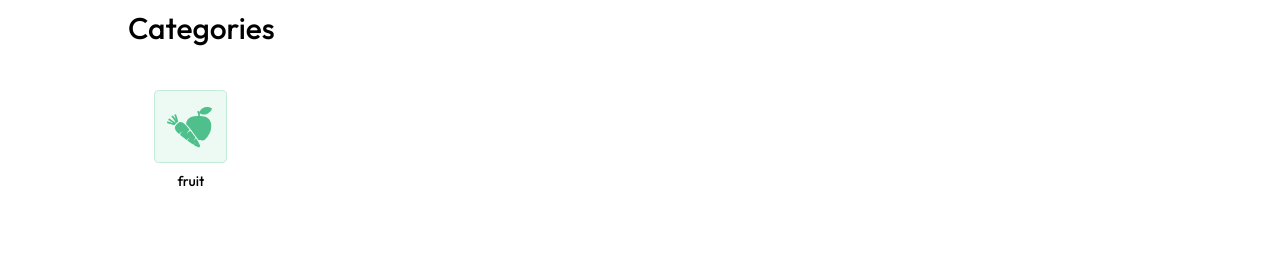
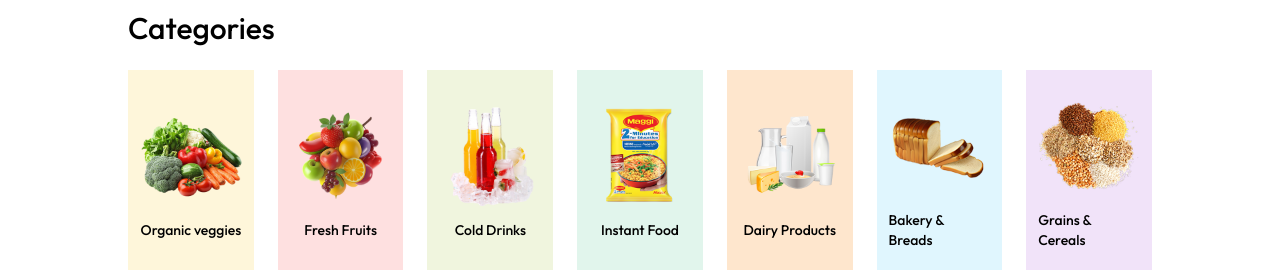
Before and after one commit to Tsedniya/Grocery-Delivery-Website, a React (Vite) app in the folder client/: page / in a window 1280 px wide. Shown: the part 534-804 px from the top of the page. Built offline with nearby package versions, Linux system fonts and the light colour scheme.

Commit message:
Frontend : Catagories

```diff
--- a/client/src/components/Categories.jsx
+++ b/client/src/components/Categories.jsx
@@ -1,15 +1,33 @@
 import React from 'react'
-import { assets }  from '../assets/assets'
+import { categories}  from '../assets/assets'
+import { useAppContext} from '../context/AppContext'
+const Categories = () => {
 
-const Categories = () => {
+    const {navigate} = useAppContext()
   return (
     <div className='mt-16'>
      <p className='text-2xl md:text-3xl font-medium'>Categories</p>
         <div className='grid grid-cols-2 sm-grid-col-3 md:grid-col-5 lg:grid-cols-6 xl:grid-cols-7 mt-6 gap-6'>
-            <div className='group cursor-pointer py-5 px-3 gap-2 rounded-leg flex flex-col justify-center items-center'>
-                <img src={assets.box_icon} alt=""className='group-hover:scale-108 transition max-w-28'/>
-                <p className='text-sm font-medium'>fruit</p>
+
+
+            {categories.map((category,index)=>(
+                  <div key= {index} className='group cursor-pointer py-5 px-3 gap-2 rounded-leg flex flex-col justify-center items-center'
+                  style={{backgroundColor: category.bgColor}}
+                  onClick={()=>{
+                    navigate(`/products/${category.path.toLowerCase()}`);
+                    scrollTo(0,0)
+                }}
+
+                  >
+                <img src={category.image} alt={category.text}
+                  className='group-hover:scale-108 transition max-w-28'/>
+                <p className='text-sm font-medium'>{category.text}</p>
             </div>
+             ))}
+
+
+
+
         </div>
     </div>
   )
```
